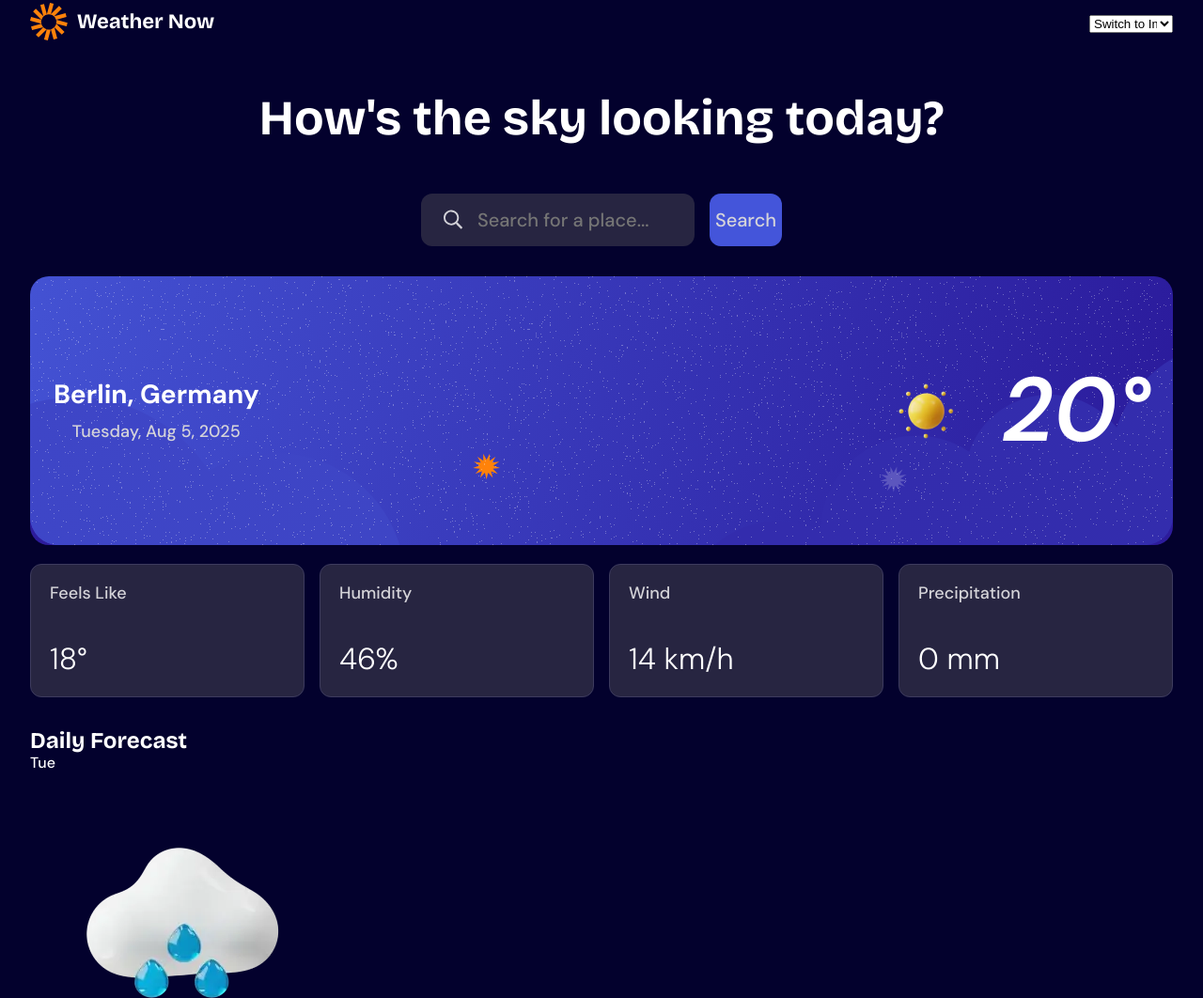
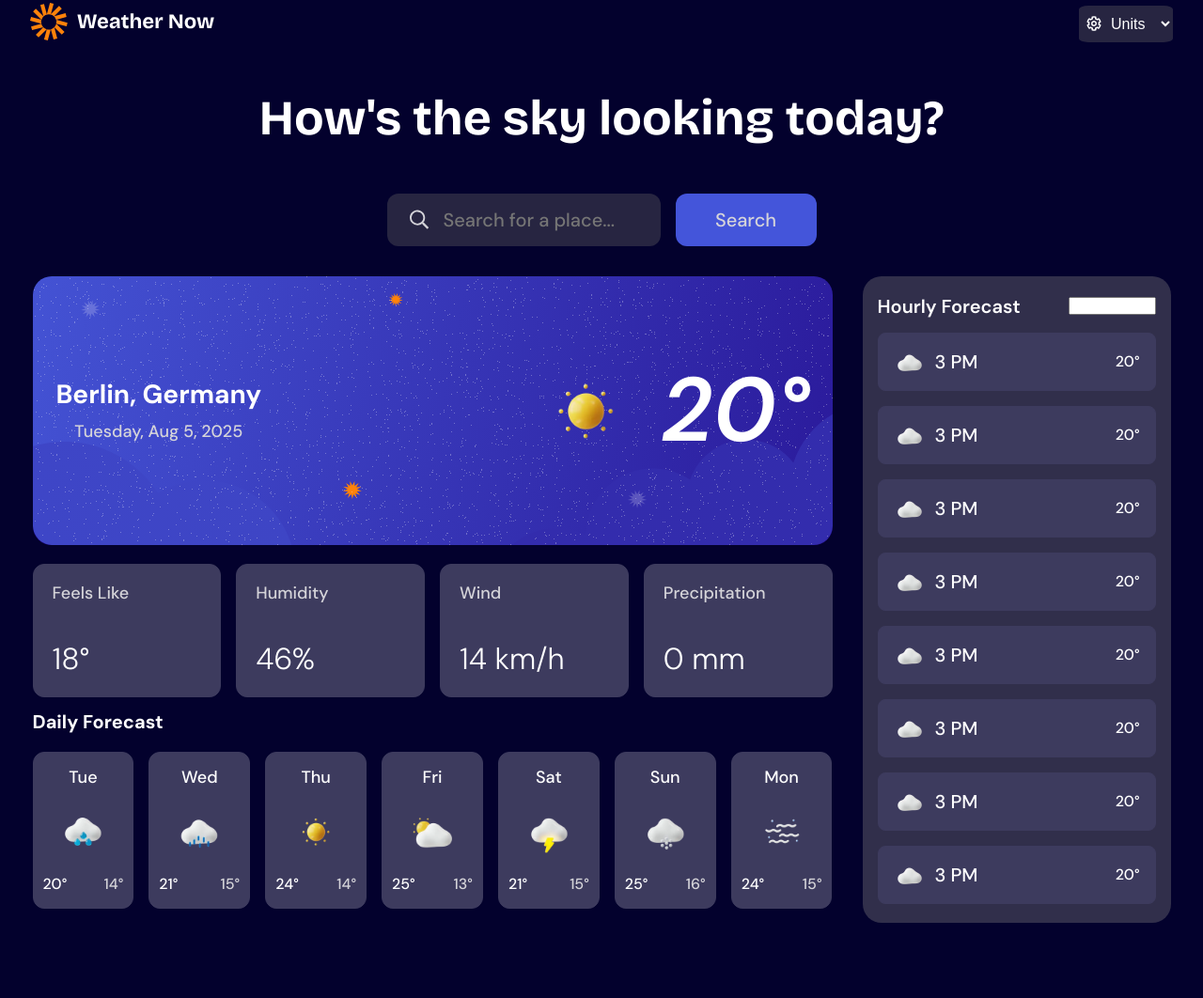
Before and after one commit to Vinicius-Novais/Weather-App, a plain HTML site: page index.html in a window 1280 px wide. Shown: the part 13-1075 px from the top of the page at 94% size. After the commit the page ends 995 px from the top, so only its background shows below. Drawn offline with Linux system fonts and the light colour scheme.

Commit message:
mudanças no css

```diff
--- a/index.html
+++ b/index.html
@@ -15,7 +15,7 @@
           <img class="header__logo" src="/assets/images/logo.svg" alt="Weather now home" width="197" height="40" />
         </a>
         <select class="header__dropdown dropdown" id="ddlUnits" name="units">
-          <option value="Switch-to-Imperial">Switch to Imperial</option>
+          <option value="Switch-to-Imperial">Units</option>
           <optgroup label="Temperature">
             <option value="C">Celsius (°C)</option>
             <option value="F">Fahrenheit (°F)</option>
@@ -43,7 +43,9 @@
           </div>
         </div>
       </section>
-      <section class="current wrapper">
+
+      <div class="dashboard wrapper">
+        <section class="current">
           <h2 class="visually-hidden">Current Location Temperature</h2>
 
           <div class="current__weather">
@@ -58,32 +60,29 @@
           </div>
 
           <div class="current__conditions">
-          <div class="current__condition">
+            <div class="block current__condition">
               <p class="current__condition-title">Feels Like</p>
               <p id="feelsLike" class="current__condition-value">18&deg;</p>
             </div>
-          <div class="current__condition">
+            <div class="block current__condition">
               <p class="current__condition-title">Humidity</p>
               <p id="humidity" class="current__condition-value">46%</p>
             </div>
-          <div class="current__condition">
+            <div class="block current__condition">
               <p class="current__condition-title">Wind</p>
               <p id="wind" class="current__condition-value">14 km/h</p>
             </div>
-          <div class="current__condition">
+            <div class="block current__condition">
               <p class="current__condition-title">Precipitation</p>
               <p id="precipitation" class="current__condition-value">0 mm</p>
             </div>
           </div>
         </section>
-      <section class="daily wrapper">
-        <h2 class="visually-hidden">Daily Forecast</h2>
-        <div class="daily__header">
+        <section class="daily">
           <h2 class="section__title daily__title">Daily Forecast</h2>
-        </div>
 
           <div class="daily__cards">
-          <div class="daily__card">
+            <div class="block daily__card">
               <p class="daily__day">Tue</p>
               <img class="daily__icon" src="/assets/images/icon-rain.webp" alt="" width="320" height="320" />
               <div class="daily__temps">
@@ -91,7 +90,7 @@
                 <p class="daily__min-temp">14&deg;</p>
               </div>
             </div>
-          <div class="daily__card">
+            <div class="block daily__card">
               <p class="daily__day">Wed</p>
               <img class="daily__icon" src="/assets/images/icon-drizzle.webp" alt="" width="320" height="320" />
               <div class="daily__temps">
@@ -99,7 +98,7 @@
                 <p class="daily__min-temp">15&deg;</p>
               </div>
             </div>
-          <div class="daily__card">
+            <div class="block daily__card">
               <p class="daily__day">Thu</p>
               <img class="daily__icon" src="/assets/images/icon-sunny.webp" alt="" width="320" height="320" />
               <div class="daily__temps">
@@ -107,7 +106,7 @@
                 <p class="daily__min-temp">14&deg;</p>
               </div>
             </div>
-          <div class="daily__card">
+            <div class="block daily__card">
               <p class="daily__day">Fri</p>
               <img class="daily__icon" src="/assets/images/icon-partly-cloudy.webp" alt="" width="320" height="320" />
               <div class="daily__temps">
@@ -115,7 +114,7 @@
                 <p class="daily__min-temp">13&deg;</p>
               </div>
             </div>
-          <div class="daily__card">
+            <div class="block daily__card">
               <p class="daily__day">Sat</p>
               <img class="daily__icon" src="/assets/images/icon-storm.webp" alt="" width="320" height="320" />
               <div class="daily__temps">
@@ -123,7 +122,7 @@
                 <p class="daily__min-temp">15&deg;</p>
               </div>
             </div>
-          <div class="daily__card">
+            <div class="block daily__card">
               <p class="daily__day">Sun</p>
               <img class="daily__icon" src="/assets/images/icon-snow.webp" alt="" width="320" height="320" />
               <div class="daily__temps">
@@ -131,7 +130,7 @@
                 <p class="daily__min-temp">16&deg;</p>
               </div>
             </div>
-          <div class="daily__card">
+            <div class="block daily__card">
               <p class="daily__day">Mon</p>
               <img class="daily__icon" src="/assets/images/icon-fog.webp" alt="" width="320" height="320" />
               <div class="daily__temps">
@@ -141,10 +140,11 @@
             </div>
           </div>
         </section>
-      <section class="hourly wrapper">
+        <section class="hourly">
+          <div class="hourly__content">
             <div class="hourly__header">
               <h2 class="section__title hourly__title">Hourly Forecast</h2>
-          <select class="dropdown hourly__dropdown" name="Days" id="ddlDays">
+              <select class="hourly__dropdown dropdown" name="Days" id="ddlDays">
                 <option class="hourly__day" value="monday">Monday</option>
                 <option class="hourly__day" value="tuesday">Tuesday</option>
                 <option class="hourly__day" value="wednesday">Wednesday</option>
@@ -155,48 +155,66 @@
               </select>
             </div>
             <div class="hourly__cards">
-          <div class="hourly__card">
+              <div class="block hourly__card">
+                <div class="hourly__icon-hour">
                   <img class="hourly__icon" src="/assets/images/icon-overcast.webp" alt="" width="40" height="40" />
                   <p class="hourly__time">3 PM</p>
+                </div>
                 <p class="hourly__temp">20&deg;</p>
               </div>
-          <div class="hourly__card">
+              <div class="block hourly__card">
+                <div class="hourly__icon-hour">
                   <img class="hourly__icon" src="/assets/images/icon-overcast.webp" alt="" width="40" height="40" />
                   <p class="hourly__time">3 PM</p>
+                </div>
                 <p class="hourly__temp">20&deg;</p>
               </div>
-          <div class="hourly__card">
+              <div class="block hourly__card">
+                <div class="hourly__icon-hour">
                   <img class="hourly__icon" src="/assets/images/icon-overcast.webp" alt="" width="40" height="40" />
                   <p class="hourly__time">3 PM</p>
+                </div>
                 <p class="hourly__temp">20&deg;</p>
               </div>
-          <div class="hourly__card">
+              <div class="block hourly__card">
+                <div class="hourly__icon-hour">
                   <img class="hourly__icon" src="/assets/images/icon-overcast.webp" alt="" width="40" height="40" />
                   <p class="hourly__time">3 PM</p>
+                </div>
                 <p class="hourly__temp">20&deg;</p>
               </div>
-          <div class="hourly__card">
+              <div class="block hourly__card">
+                <div class="hourly__icon-hour">
                   <img class="hourly__icon" src="/assets/images/icon-overcast.webp" alt="" width="40" height="40" />
                   <p class="hourly__time">3 PM</p>
+                </div>
                 <p class="hourly__temp">20&deg;</p>
               </div>
-          <div class="hourly__card">
+              <div class="block hourly__card">
+                <div class="hourly__icon-hour">
                   <img class="hourly__icon" src="/assets/images/icon-overcast.webp" alt="" width="40" height="40" />
                   <p class="hourly__time">3 PM</p>
+                </div>
                 <p class="hourly__temp">20&deg;</p>
               </div>
-          <div class="hourly__card">
+              <div class="block hourly__card">
+                <div class="hourly__icon-hour">
                   <img class="hourly__icon" src="/assets/images/icon-overcast.webp" alt="" width="40" height="40" />
                   <p class="hourly__time">3 PM</p>
+                </div>
                 <p class="hourly__temp">20&deg;</p>
               </div>
-          <div class="hourly__card">
+              <div class="block hourly__card">
+                <div class="hourly__icon-hour">
                   <img class="hourly__icon" src="/assets/images/icon-overcast.webp" alt="" width="40" height="40" />
                   <p class="hourly__time">3 PM</p>
+                </div>
                 <p class="hourly__temp">20&deg;</p>
               </div>
             </div>
+          </div>
         </section>
+      </div>
     </main>
   </body>
 </html>
--- a/style.css
+++ b/style.css
@@ -133,9 +133,7 @@
     border: none;
   }
 
-  h1,
-  h2,
-  h3 {
+  h1 {
     font-family: "Bricolage Grotesque", Arial, Helvetica, sans-serif;
   }
 
@@ -173,7 +171,35 @@
 
   .main {
     display: grid;
-    gap: calc(32 / 16 * 1rem);
+    gap: 32px;
+  }
+
+  .dashboard {
+    display: grid;
+    grid-template-columns: 1fr calc(100% - 32px) 1fr;
+
+    @media (width >= calc(700 / 16 * 1rem)) {
+      grid-template-columns: 1fr min(calc(100% - 48px), 1216 / 16 * 1rem) 1fr;
+    }
+
+    @media (width >= calc(1000 / 16 * 1rem)) {
+      grid-template-columns: 1fr min(calc(70% - 24px), 851 / 16 * 1rem) min(calc(30% - 24px), 365 / 16 * 1rem) 1fr;
+    }
+
+    > * {
+      grid-column: 2;
+    }
+  }
+
+  .block {
+    display: flex;
+    background-color: var(--color-panel-bg-light);
+    border: 1px solid var(--color-panel-border);
+    border-radius: 12px;
+  }
+
+  .dropdown {
+    color: var(--color-text-light);
   }
 }
 
@@ -198,8 +224,15 @@
     }
 
     .header__dropdown {
-      width: calc(89 / 16 * 1rem);
-      /* height: calc(33 / 16 * 1rem); */
+      width: 100px;
+      font-size: var(--font-size-dropdown);
+      background-color: var(--color-panel-bg-dark);
+      padding: 10px 10px 10px 30px;
+      background-image: url(assets/images/icon-units.svg);
+      background-repeat: no-repeat;
+      background-position: 8px center;
+      border-radius: 10%;
+      border: none;
     }
   }
 
@@ -256,12 +289,13 @@
       background-color: var(--color-button-bg);
       color: var(--color-text-med-light);
       font-size: var(--font-size-search);
+
       border-radius: 12px;
       padding-block: 16px;
       transition: backgroud-color 120s ease-in-out;
 
       @media (width >= calc(700 / 16 * 1rem)) {
-        max-width: 10rem;
+        width: calc(150 / 16 * 1rem);
       }
 
       &:hover {
@@ -335,19 +369,14 @@
       display: grid;
       grid-template-columns: repeat(2, 1fr);
       gap: 16px;
-
       @media (width >= calc(700/16 * 1rem)) {
         grid-template-columns: repeat(4, 1fr);
       }
     }
 
     .current__condition {
-      display: flex;
       flex-direction: column;
-      background-color: var(--color-panel-bg-dark);
-      border: 1px solid var(--color-panel-border);
       padding: 20px;
-      border-radius: 12px;
       gap: 40px;
     }
 
@@ -361,4 +390,107 @@
       font-weight: 300;
     }
   }
+
+  .daily {
+    .daily__title {
+      font-size: var(--font-size-forecast-tittle);
+      margin-block-end: 20px;
+    }
+    .daily__cards {
+      display: grid;
+      grid-template-columns: repeat(3, 1fr);
+      gap: 16px;
+
+      @media (width >= calc(700/16 * 1rem)) {
+        grid-template-columns: repeat(7, 1fr);
+      }
+    }
+    .daily__card {
+      flex-direction: column;
+      align-items: center;
+      padding: 16px 10px;
+      gap: 16px;
+    }
+    .daily__day {
+      font-size: var(--font-size-forecast-day);
+    }
+    .daily__icon {
+      width: 60px;
+      height: auto;
+    }
+    .daily__temps {
+      display: flex;
+      justify-content: space-between;
+      width: 100%;
+      font-size: var(--font-size-forecast-temp);
+    }
+    .daily__max-temp {
+    }
+    .daily__min-temp {
+      color: var(--color-text-med-light);
+    }
+  }
+
+  .hourly {
+    @media (width >= calc(1000 / 16 * 1rem)) {
+      grid-row: 1/3;
+      grid-column: 3;
+      margin-inline-start: 32px;
+    }
+
+    .hourly__content {
+      background-color: var(--color-panel-bg-med);
+      border-radius: 20px;
+      padding: 20px 16px;
+    }
+
+    .hourly__header {
+      display: flex;
+      justify-content: space-between;
+      align-items: center;
+      margin-block-end: 16px;
+    }
+    .hourly__title {
+      font-size: var(--font-size-forecast-tittle);
+      font-weight: 600;
+    }
+    .hourly__dropdown {
+      /* padding: 5px;
+      text-align: center;
+      font-size: var(--font-size-forecast-dropdown);
+      background-color: var(--color-panel-bg-med); */
+    }
+
+    .hourly__day {
+    }
+
+    .hourly__cards {
+      display: grid;
+      gap: 16px;
+    }
+    .hourly__card {
+      justify-content: space-between;
+      align-items: center;
+      background-color: var(--color-panel-bg-light);
+      border-radius: 8px;
+      padding-block: 10px;
+      padding-inline: 12px 16px;
+    }
+
+    .hourly__icon-hour {
+      display: flex;
+      align-items: center;
+      gap: 8px;
+    }
+    .hourly__icon {
+      height: auto;
+      width: 40px;
+    }
+    .hourly__time {
+      font-size: var(--font-size-forecast-hour);
+    }
+    .hourly__temp {
+      font-size: var(--font-size-forecast-temp);
+    }
+  }
 }
```
Lines whose indentation alone changed are shown as unchanged.
